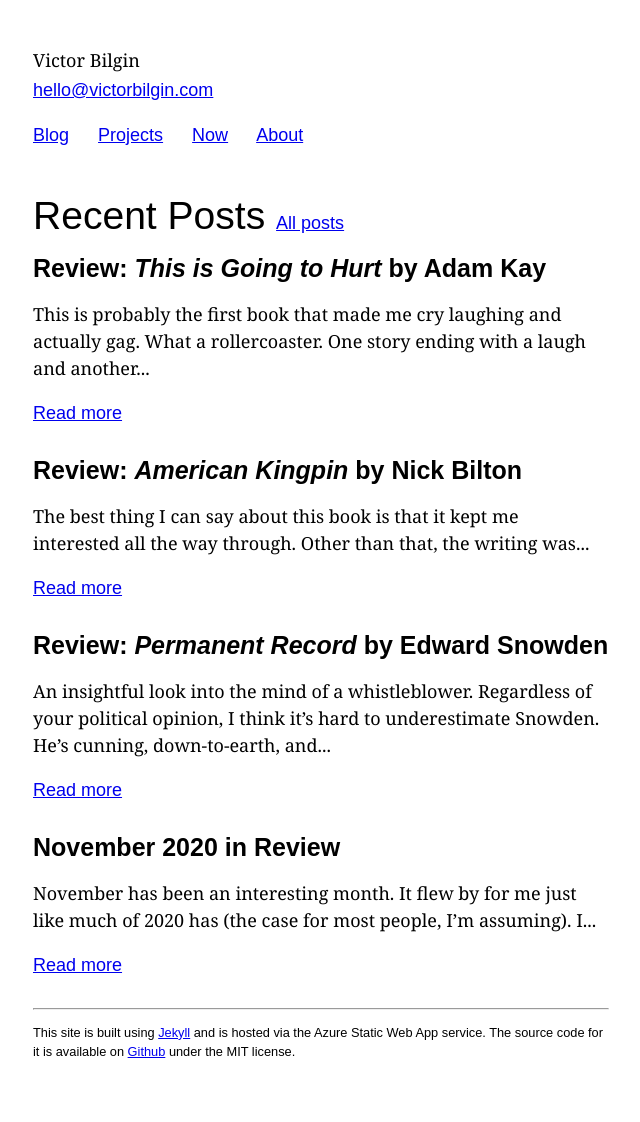
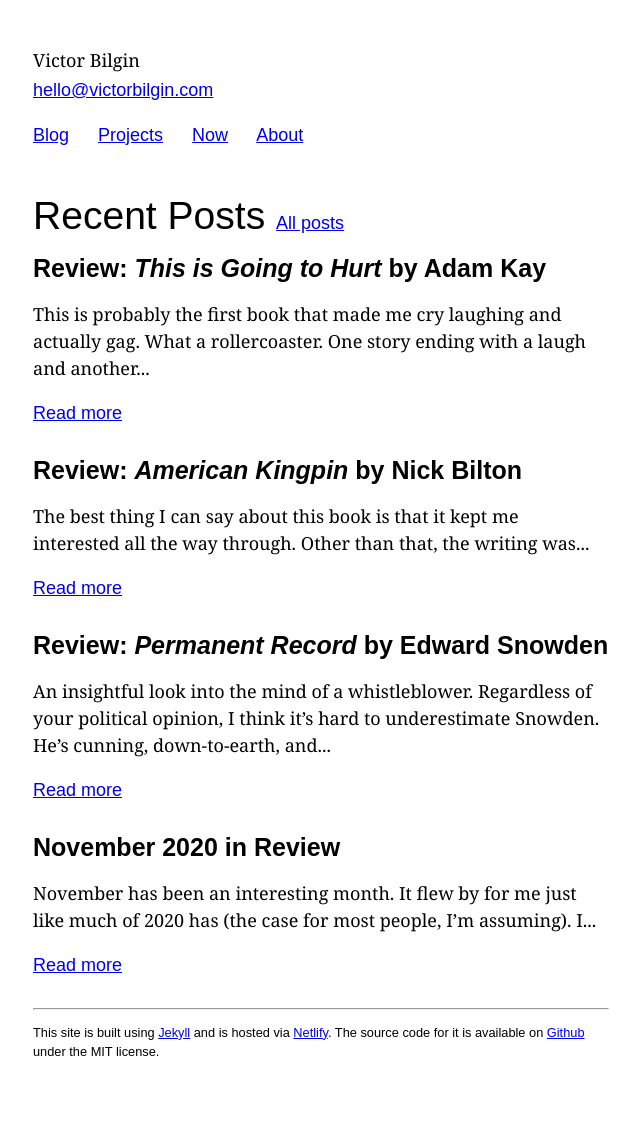
Before and after one commit to vbilgin/vb-v7, a Jekyll site: the page built from index.html, in a window 1280 px wide. Shown: the whole page, without its empty margins (319-959 px from the left). Built offline with Jekyll 4.4.1, drawn with Linux system fonts in a browser that asks for light colours.

Commit message:
Reverted back to Netlify

```diff
--- a/_includes/footer.html
+++ b/_includes/footer.html
@@ -1,6 +1,6 @@
 <footer class="site__footer">
   <hr class="footer__hr">
   <p class="footer__text">
-    This site is built using <a href="https://jekyllrb.com/">Jekyll</a> and is hosted via the Azure Static Web App service. The source code for it is available on <a href="https://github.com/vbilgin/vb-v7">Github</a> under the MIT license.
+    This site is built using <a href="https://jekyllrb.com/">Jekyll</a> and is hosted via <a href="https://www.netlify.com/">Netlify</a>. The source code for it is available on <a href="https://github.com/vbilgin/vb-v7">Github</a> under the MIT license.
   </p>
 </footer>
```
Also changed, not shown: .github/workflows/azure-static-web-apps-ashy-cliff-05b5d261e.yml (deleted).
